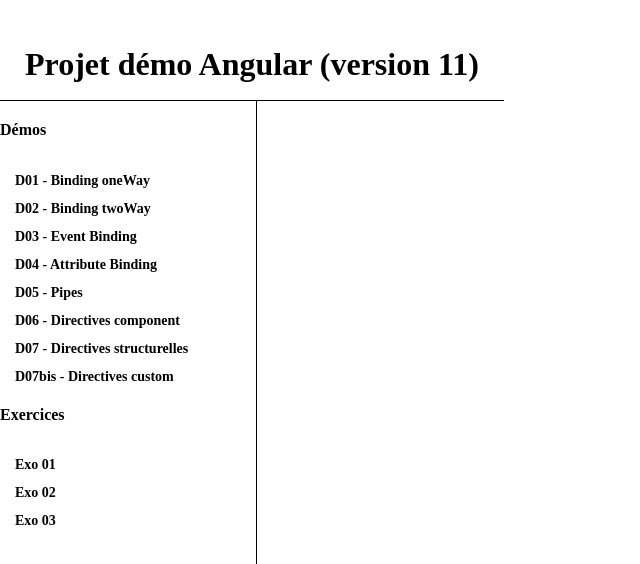
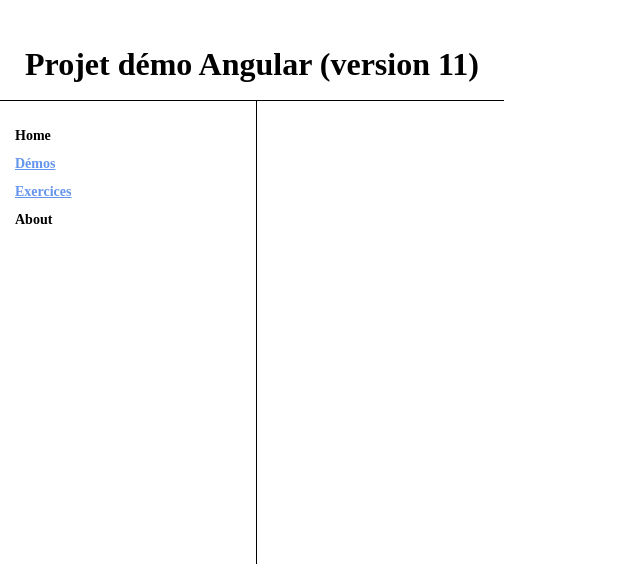
Before and after one commit to HayeGregory/DemoAngular, an Angular app: page / in a window 1280 px wide. Shown: the top 564 px of the page, without its empty margins (0-640 px from the left). Built offline with nearby package versions, Linux system fonts and the light colour scheme.

Commit message:
Exo 2 : Menu en ngFor

```diff
--- /dev/null
+++ b/src/app/components/models/link.model.ts
@@ -0,0 +1,6 @@
+export class Link {
+  title: string = '';
+  url?: string;
+  children?: Link[];
+  isVisible?: boolean;
+}
--- a/src/app/components/nav/nav.component.html
+++ b/src/app/components/nav/nav.component.html
@@ -1,4 +1,6 @@
-<h4>Démos</h4>
+<!--
+ANCIEN MENU AVANT DIRECTIVE NGFOR
+  <h4>Démos</h4>
 <ul>
   <li>
     <a routerLink="demo/demo01">D01 - Binding oneWay</a>
@@ -37,4 +39,23 @@
   <li>
     <a routerLink="exo/exo03">Exo 03</a>
   </li>
+</ul> -->
+
+<!-- NOUVEAU MENU avec ngFor -->
+<ul>
+  <li *ngFor="let link of listeLink; let i = index">
+    <a
+      [routerLink]="link.url"
+      (click)="toggleVisible(i)"
+      [ngClass]="{ master: link.children }"
+    >
+      {{ link.title }}
+    </a>
+
+    <ul *ngIf="link.children && link.isVisible">
+      <li *ngFor="let subLink of link.children">
+        <a [routerLink]="subLink.url">{{ subLink.title }}</a>
+      </li>
+    </ul>
+  </li>
 </ul>
--- a/src/app/components/nav/nav.component.scss
+++ b/src/app/components/nav/nav.component.scss
@@ -18,5 +18,6 @@
 }
 
 .master {
+  color: cornflowerblue;
   text-decoration: underline;
 }
--- a/src/app/components/nav/nav.component.ts
+++ b/src/app/components/nav/nav.component.ts
@@ -1,15 +1,42 @@
 import { Component, OnInit } from '@angular/core';
+import { Link } from '../models/link.model';
 
 @Component({
   selector: 'app-nav',
   templateUrl: './nav.component.html',
-  styleUrls: ['./nav.component.scss']
+  styleUrls: ['./nav.component.scss'],
 })
 export class NavComponent implements OnInit {
+  listeLink: Link[] = [];
 
-  constructor() { }
+  constructor() {}
 
   ngOnInit(): void {
+    this.listeLink = [
+      { url: '/home', title: 'Home' },
+      {
+        title: 'Démos',
+        children: [
+          { url: '/demo/demo01', title: 'D01 - One-Way Binding' },
+          { url: '/demo/demo02', title: 'D02 - Two-Way Binding' },
+          { url: '/demo/demo03', title: 'D03 - Event Binding' },
+          { url: '/demo/demo04', title: 'D04 - Attribute Binding' },
+          { url: '/demo/demo05', title: 'D05 - Pipes' },
+          { url: '/demo/demo06', title: 'D06 - Component Directives' },
+          { url: '/demo/demo07', title: 'D07 - Directives Structurelles' },
+          { url: '/demo/demo07bis', title: 'D07bis - Directives Custom' },
+          { url: '/demo/demo08', title: 'D08 - Input / output' },
+        ],
+      },
+      {
+        title: 'Exercices',
+        children: [{ url: '/exo/exo01', title: 'Exo 1 - Chrono' }],
+      },
+      { url: '/about', title: 'About' },
+    ];
   }
 
+  toggleVisible(idx: number) {
+    this.listeLink[idx].isVisible = !this.listeLink[idx].isVisible;
+  }
 }
```
Also changed, not shown: memo.txt.
